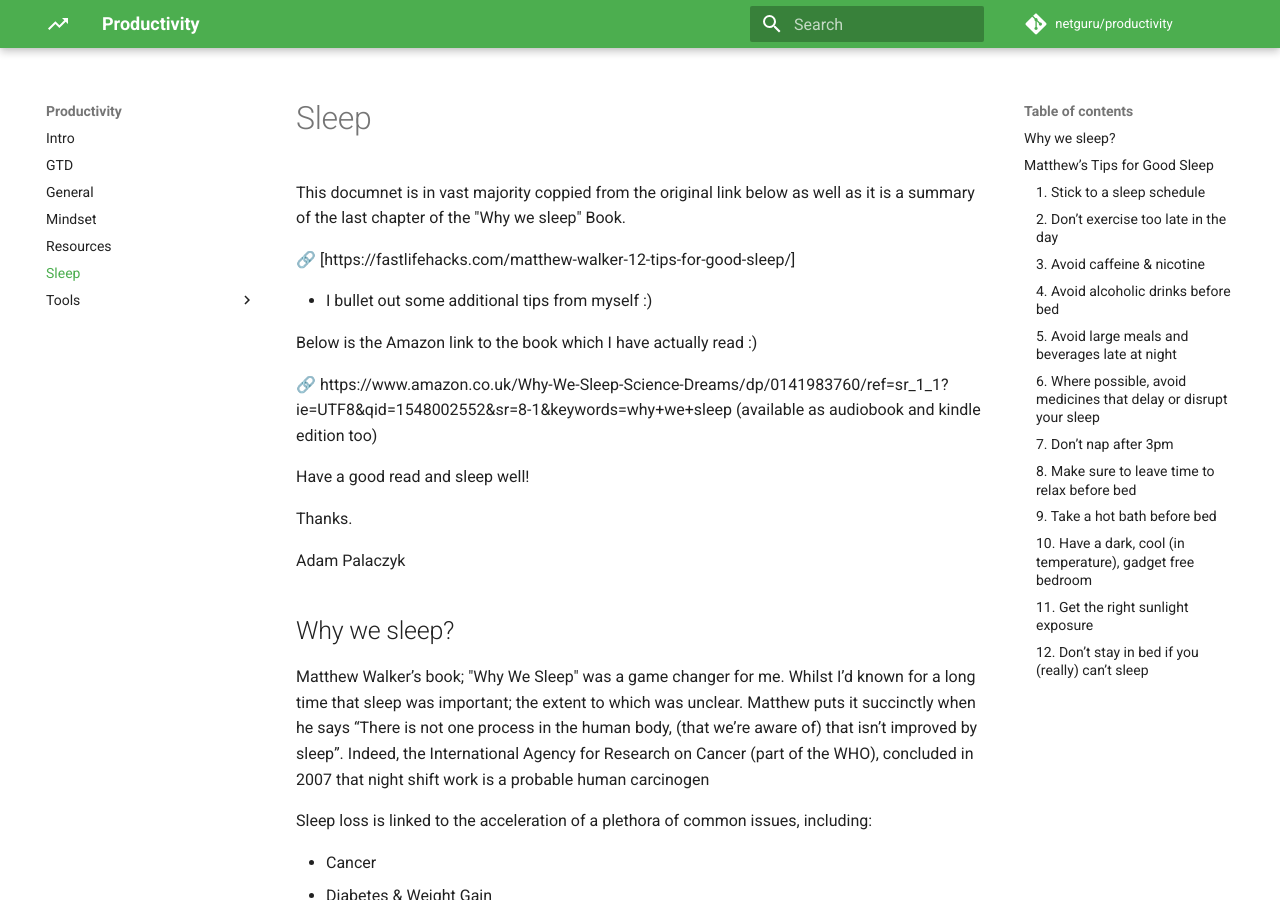
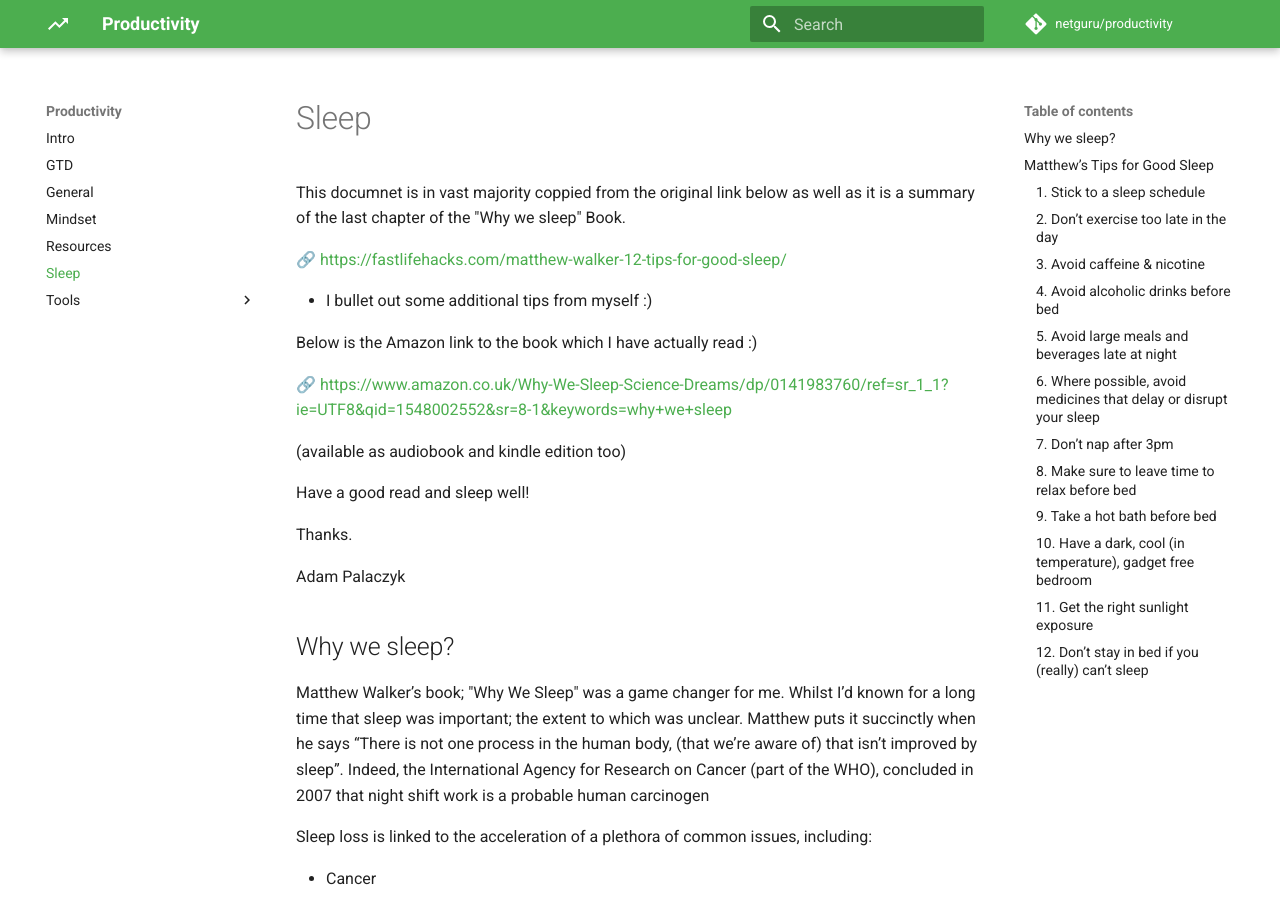
Before and after one commit to netguru/productivity, an MkDocs documentation site: the page built from docs/sleep.md, in a window 1280 px wide and 900 px high. Built offline with MkDocs 1.6.1 and Material for MkDocs 9.7.7, drawn with Linux system fonts in a browser that asks for light colours; comment, search, counter and statistics services are not loaded; part of the change alters nothing that is shown.

```diff
--- a/docs/sleep.md
+++ b/docs/sleep.md
@@ -2,13 +2,15 @@
 
 This documnet is in vast majority coppied from the original link below as well as it is a summary of the last chapter of the "Why we sleep" Book.
 
-🔗 [https://fastlifehacks.com/matthew-walker-12-tips-for-good-sleep/]
+🔗 [https://fastlifehacks.com/matthew-walker-12-tips-for-good-sleep/] [1]
 
 + I bullet out some additional tips from myself :)
 
 Below is the Amazon link to the book which I have actually read :)
 
-🔗 https://www.amazon.co.uk/Why-We-Sleep-Science-Dreams/dp/0141983760/ref=sr_1_1?ie=UTF8&qid=1548002552&sr=8-1&keywords=why+we+sleep (available as audiobook and kindle edition too)
+🔗 [https://www.amazon.co.uk/Why-We-Sleep-Science-Dreams/dp/0141983760/ref=sr_1_1?ie=UTF8&qid=1548002552&sr=8-1&keywords=why+we+sleep] [2]
+
+(available as audiobook and kindle edition too)
 
 Have a good read and sleep well!
 
@@ -68,9 +70,9 @@ Some commonly prescribed heart, blood pressure or asthma medications, as well as
 Naps are great, but taking them too late in the day can make it hard to fall asleep at night.
 
 * I found naps to be perfect during the day (specially weekends) in this form
- * Power nap - 20 mins
- * Recovery nap - 45 mins
- * 1 Sleep cycle - 120 mins
+	* Power nap - 20 mins
+	* Recovery nap - 45 mins
+	* 1 Sleep cycle - 120 mins
 
 * It seems much easier to wake up and get up the speed from a shorter nap. Last thing you want to do is to interrupt your full night sleep because you naped too long or too late during the day.
 
@@ -96,8 +98,8 @@ We sleep better at night if the temperature in the room is kept on the cool side
 * Freshen the air in your bedroom (ideal with a dedicated air freshing device)
 * More sophisticated bed cooling devices include ChiliPad™ Cube mattress pad and ambient noise generators
 * The only gadgets that are welcomed in your bedroom are the ones that help you measure your sleep quality
- * Sleep measuring wearables (i.e. Watches)
- * Phone apps like "Sleep Cycle" and "SleepWatch"
+	* Sleep measuring wearables (i.e. Watches)
+	* Phone apps like "Sleep Cycle" and "SleepWatch"
 
 ### 11. Get the right sunlight exposure
 
@@ -106,3 +108,6 @@ Sun exposure during the day helps us to regulate sleeping patterns. Try to get o
 ### 12. Don’t stay in bed if you (really) can’t sleep
 
 If you find yourself still in bed for more than 20 minutes, or you’re starting to get anxious in bed, get up and do something else until you feel sleepy. Anxiety whilst trying to sleep can make it harder to fall asleep.
+
+[1]:	https://fastlifehacks.com/matthew-walker-12-tips-for-good-sleep/
+[2]:	https://www.amazon.co.uk/Why-We-Sleep-Science-Dreams/dp/0141983760/ref=sr_1_1?ie=UTF8&qid=1548002552&sr=8-1&keywords=why+we+sleep
```
